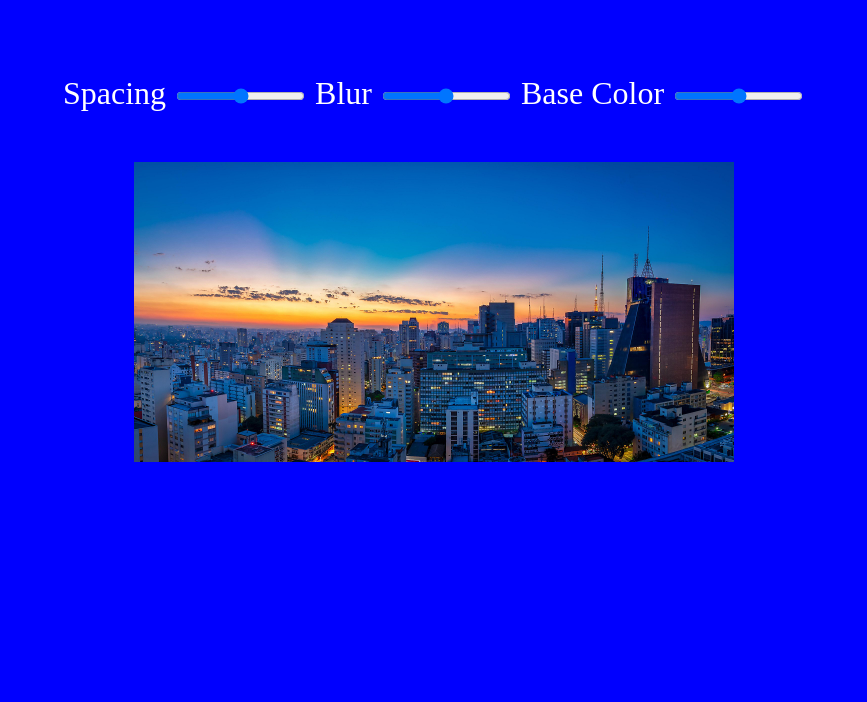
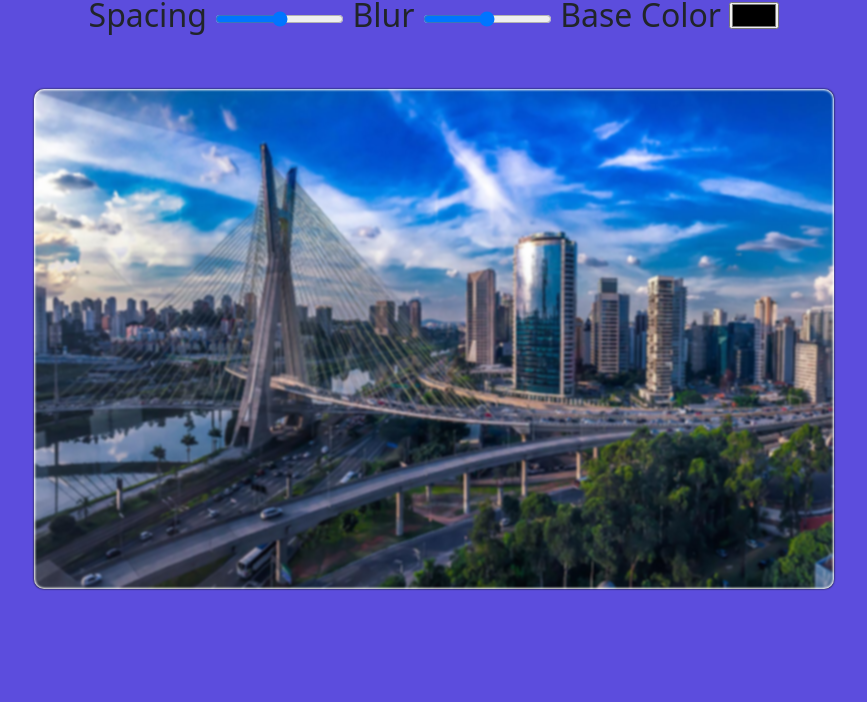
Before and after one commit to luluopa/30-Days_Challenge_Frontend, a plain HTML site: page Javscritp and CSS Variables/index.html in a window 1280 px wide. Shown: the part 98-800 px from the top of the page, without its empty margins (206-1073 px from the left). Drawn offline with nearby package versions, Linux system fonts and the light colour scheme.

Commit message:
style: improving the style of CSS Variables app in general

```diff
--- a/Javscritp and CSS Variables/index.html
+++ b/Javscritp and CSS Variables/index.html
@@ -6,22 +6,26 @@
         <meta name="viewport" content="width=device-width, initial-scale=1.0">
         <title>CSS Variables</title>
         <link rel="stylesheet" href="style.css">
+        <link href="https://cdn.jsdelivr.net/npm/bootstrap@5.2.0/dist/css/bootstrap.min.css" rel="stylesheet" integrity="sha384-gH2yIJqKdNHPEq0n4Mqa/HGKIhSkIHeL5AyhkYV8i59U5AR6csBvApHHNl/vI1Bx" crossorigin="anonymous">
     </head>
     <body>
 
         <div class="container">
+            <main class="header">
+                <h1>Update CSS Variables with Javascript</h1>
+            </main>
             <div class="options">
                 <label for="spacing">Spacing</label>
-                <input name="spacing" type="range" class="inputs">
+                <input name="space" type="range" class="inputs" data-type="px">
 
                 <label for="blur">Blur</label>
-                <input name="blur" type="range" class="inputs">
+                <input name="blur" type="range" min="0" max="10" class="inputs" data-type="px">
 
                 <label for="baseColor">Base Color</label>
-                <input name="baseColor" type="range" class="inputs">
+                <input name="color" type="color" class="inputs" data-type="">
             </div>
             <div class="image">
-                <img src="./sp.jpeg" alt="São Paulo" style="width: 600px; height: 300px; backdrop-filter: blur(10px);">
+                <img src="./city.jpg" alt="São Paulo" style="width: 800px; height: 500px;">
             </div>
         </div>
 
--- a/Javscritp and CSS Variables/main.js
+++ b/Javscritp and CSS Variables/main.js
@@ -1,5 +1,6 @@
 function handleChanges() {
-    document.documentElement.style.setProperty(`--${this.name}`, this.value + 'px')
+    const SUFFIX = this.dataset.type
+    document.documentElement.style.setProperty(`--${this.name}`, this.value + SUFFIX)
 }
 
 function main() {
--- a/Javscritp and CSS Variables/style.css
+++ b/Javscritp and CSS Variables/style.css
@@ -1,15 +1,18 @@
-/* :root {
+:root {
     --blur: 1px;
     --space: 1px;
-} */
+    --color: #fff;
+}
 
 * {
     box-sizing: border-box;
 }
 
 body {
-    background-color: blue;
     height: 90vh;
+    color: black;
+    font-style: normal;
+    background-color: rgb(92, 77, 221) !important;
 }
 
 .container {
@@ -25,11 +28,22 @@ body {
 }
 
 .options {
-    color: white;
     font-size: xx-large;
     margin-bottom: 50px;
 }
 
 .image {
-    backdrop-filter: blur(10px);
+    display: flex;
+    justify-content: center;
+    background-color: var(--color);
+    border-radius: 10px;
+    box-shadow: 0 0 2px 0.1px black;
 }
+
+img {
+    padding: var(--space);
+    filter: blur(var(--blur));
+
+    border-radius: 10px;
+    transition: all 0.3s;
+}
```
Also changed, not shown: Javscritp and CSS Variables/city.jpg (added), Javscritp and CSS Variables/sp.jpeg (deleted).
